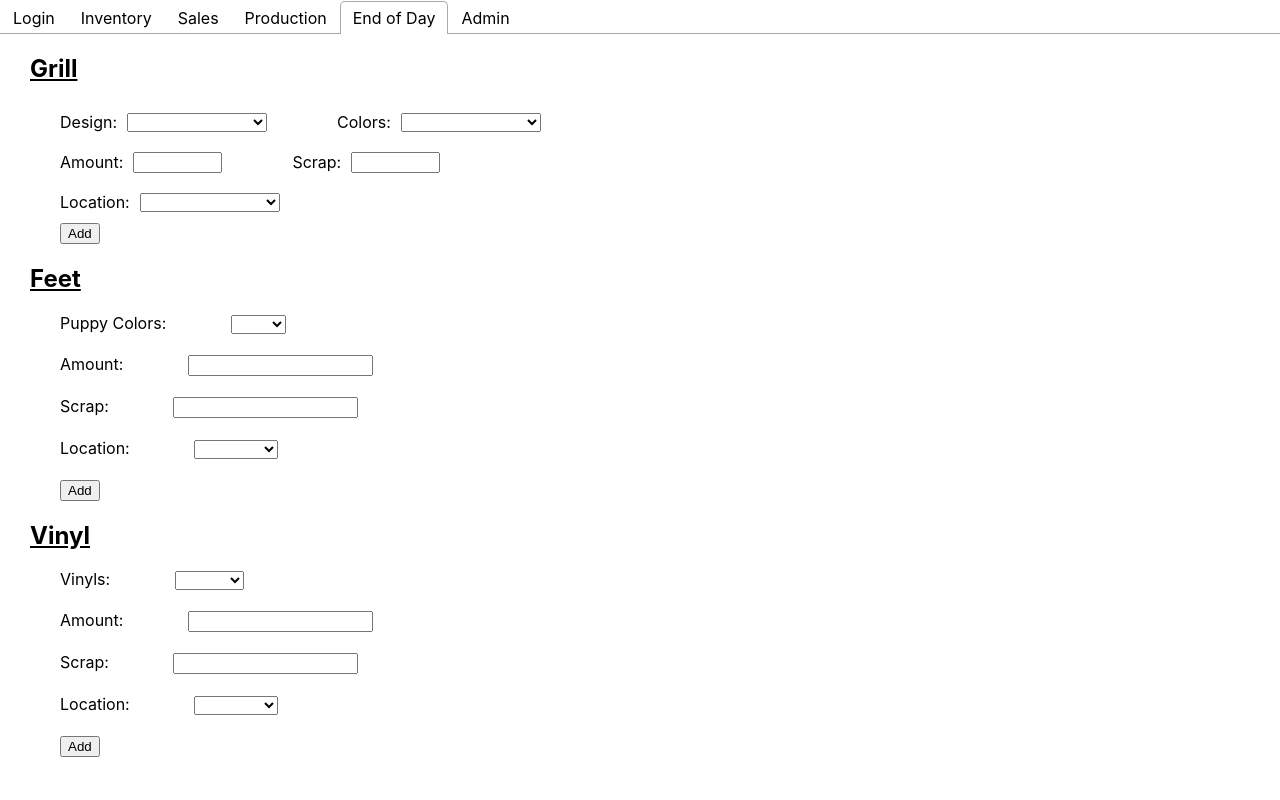
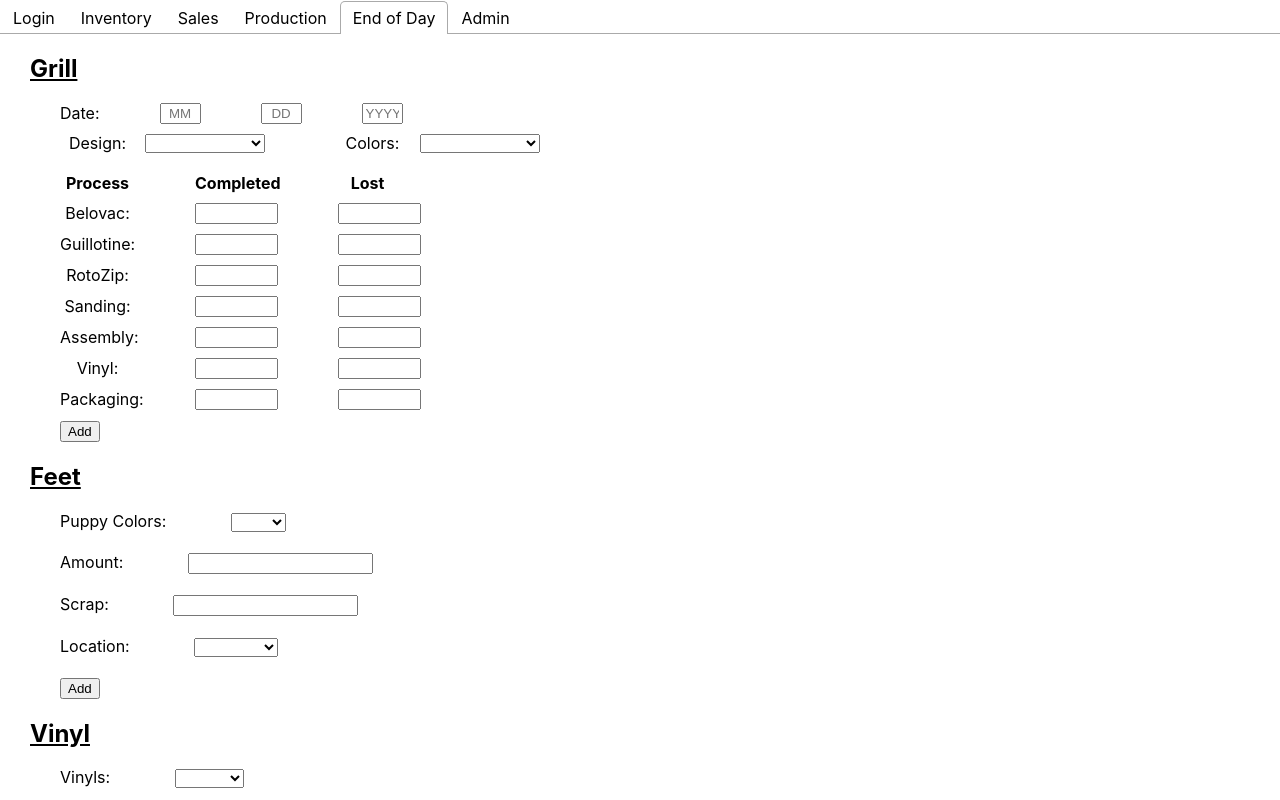
Before and after one commit to gigglyinventory/giggly_inventory, a React (Create React App) app in the folder giggly-ui/: page /EndOfDay in a window 1280 px wide. Both pictures are taken after a click on the tab "End of Day". Shown: the top 800 px of the page. Built offline with nearby package versions, Linux system fonts and the light colour scheme.

Commit message:
end of day changes

```diff
--- a/giggly-ui/src/Components/EndOfDay.css
+++ b/giggly-ui/src/Components/EndOfDay.css
@@ -11,20 +11,36 @@ label, input, select{
   display: flex;
   flex-flow: row wrap;
   align-items: center;
+  margin-bottom: 10px;
 }
 
 .form-inline label {
   margin: 60px 5px 10px 5px 0;
+  width: 75px;
+  display: inline-block;
+  text-align: center;
+
+}
+
+.form-inline input{
+  margin: 60px 5px 10px 5px 0;
+  width: 75px;
+  display: inline-block;
 }
 
 .form-inline select {
   margin: 10px;
+  width: 120px;
 }
 
-.form-inline input {
-  margin:10px;
+
+.inline-date{
+  display: flex;
+  flex-flow: row wrap;
+  align-items: center;
+
 }
 
-.form-inline select {
-  width: 140px;
+.inline-date input{
+  text-align: center;
 }
--- a/giggly-ui/src/Components/EndOfDay.js
+++ b/giggly-ui/src/Components/EndOfDay.js
@@ -50,6 +50,13 @@ function EndOfDay(){
   return(
     <div>
       <h2>Grill</h2>
+      <form class="inline-date">
+        <label>Date: </label>
+        <input type="type" name="month" placeholder="MM" maxlength="2" size="2"/>
+        <input type="type" name="day" placeholder="DD" maxlength="2" size="2"/>
+        <input type="type" name="year" placeholder="YYYY" maxlength="4" size="2"/>
+      </form>
+
       <form class="form-inline">
         <label for="grill_design">Design: </label>
         <select id="grill_design">{grillDesignList}</select>
@@ -58,15 +65,52 @@ function EndOfDay(){
       </form>
 
       <form class="form-inline">
-        <label for="enter_grill_amount">Amount: </label>
-        <input id="enter_grill_amount" type="text" name="amount" defualtValue="" maxlength="10" size="8"/>
-        <label for="grill_scrap">Scrap: </label>
-        <input id="grill_scrap" type="text" name="amount" defualtValue="" maxlength="10" size="8"/>
+        <label><b>Process</b></label>
+        <label><b>Completed</b></label>
+        <label><b>Lost</b></label>
       </form>
 
       <form class="form-inline">
-        <label for="grill_location">Location: </label>
-        <select id="grill_locaiton">{locationList}</select>
+        <label for="grill_vac">Belovac: </label>
+        <input id="grill_vac" type="text" name="amount" defualtValue="" maxlength="5" size="8"/>
+        <input id="vac_lost" type="text" name="amount" defualtValue="" maxlength="5" size="8"/>
+      </form>
+
+      <form class="form-inline">
+        <label for="grill_guil">Guillotine: </label>
+        <input id="grill_guil" type="text" name="amount" defualtValue="" maxlength="10" size="8"/>
+        <input id="guil_lost" type="text" name="amount" defualtValue="" maxlength="10" size="8"/>
+      </form>
+
+      <form class="form-inline">
+        <label for="grill_zip">RotoZip: </label>
+        <input id="grill_zip" type="text" name="amount" defualtValue="" maxlength="10" size="8"/>
+        <input id="zip_lost" type="text" name="amount" defualtValue="" maxlength="10" size="8"/>
+      </form>
+
+      <form class="form-inline">
+        <label for="grill_sand">Sanding: </label>
+        <input id="grill_sand" type="text" name="amount" defualtValue="" maxlength="10" size="8"/>
+        <input id="sand_lost" type="text" name="amount" defualtValue="" maxlength="10" size="8"/>
+      </form>
+
+      <form class="form-inline">
+        <label for="grill_assem">Assembly: </label>
+        <input id="grill_assem" type="text" name="amount" defualtValue="" maxlength="10" size="8"/>
+        <input id="assem_lost" type="text" name="amount" defualtValue="" maxlength="10" size="8"/>
+      </form>
+
+      <form class="form-inline">
+        <label for="grill_vin">Vinyl: </label>
+        <input id="grill_vin" type="text" name="amount" defualtValue="" maxlength="10" size="8"/>
+        <input id="vvin_lost" type="text" name="amount" defualtValue="" maxlength="10" size="8"/>
+      </form>
+
+      <form class="form-inline">
+        <label for="grill_pac">Packaging: </label>
+        <input id="grill_pac" type="text" name="amount" defualtValue="" maxlength="10" size="8"/>
+        {/*<label for="pac_lost">Lost: </label>*/}
+        <input id="pac_lost" type="text" name="amount" defualtValue="" maxlength="10" size="8"/>
       </form>
 
       <input type="submit" value="Add" />
```
